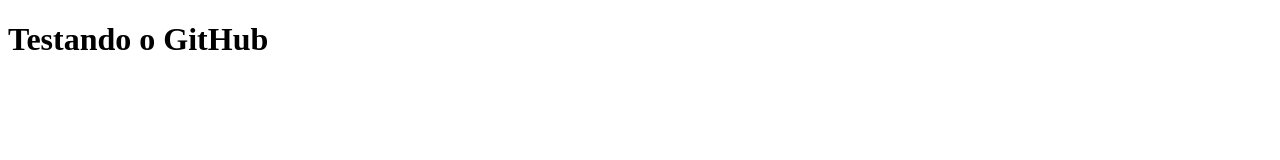
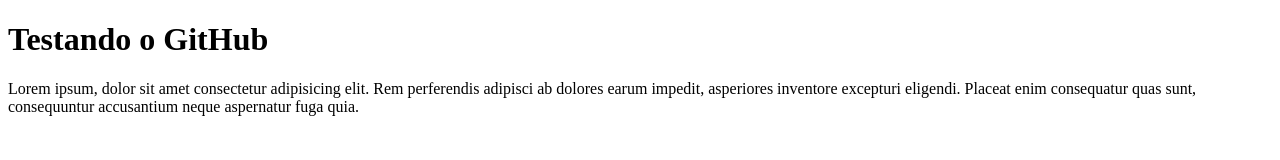
Before and after one commit to vitoriaaap/Aula1daTurmaD, a plain HTML site: page index.html in a window 1280 px wide. Drawn offline with Linux system fonts and the light colour scheme.

Commit message:
Update index.html

```diff
--- a/index.html
+++ b/index.html
@@ -7,5 +7,6 @@
 </head>
 <body>
     <h1>Testando o GitHub</h1>
+    <p>Lorem ipsum, dolor sit amet consectetur adipisicing elit. Rem perferendis adipisci ab dolores earum impedit, asperiores inventore excepturi eligendi. Placeat enim consequatur quas sunt, consequuntur accusantium neque aspernatur fuga quia.</p>
 </body>
 </html>
```
